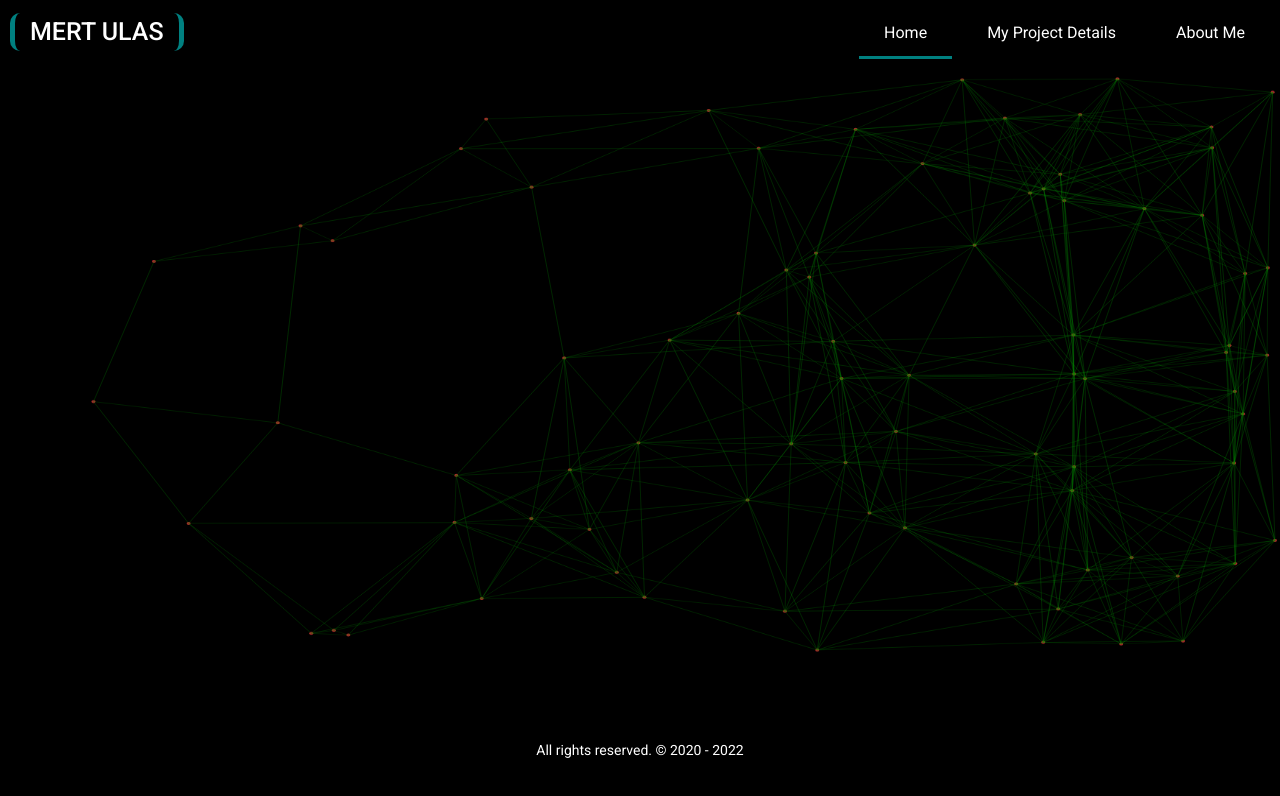
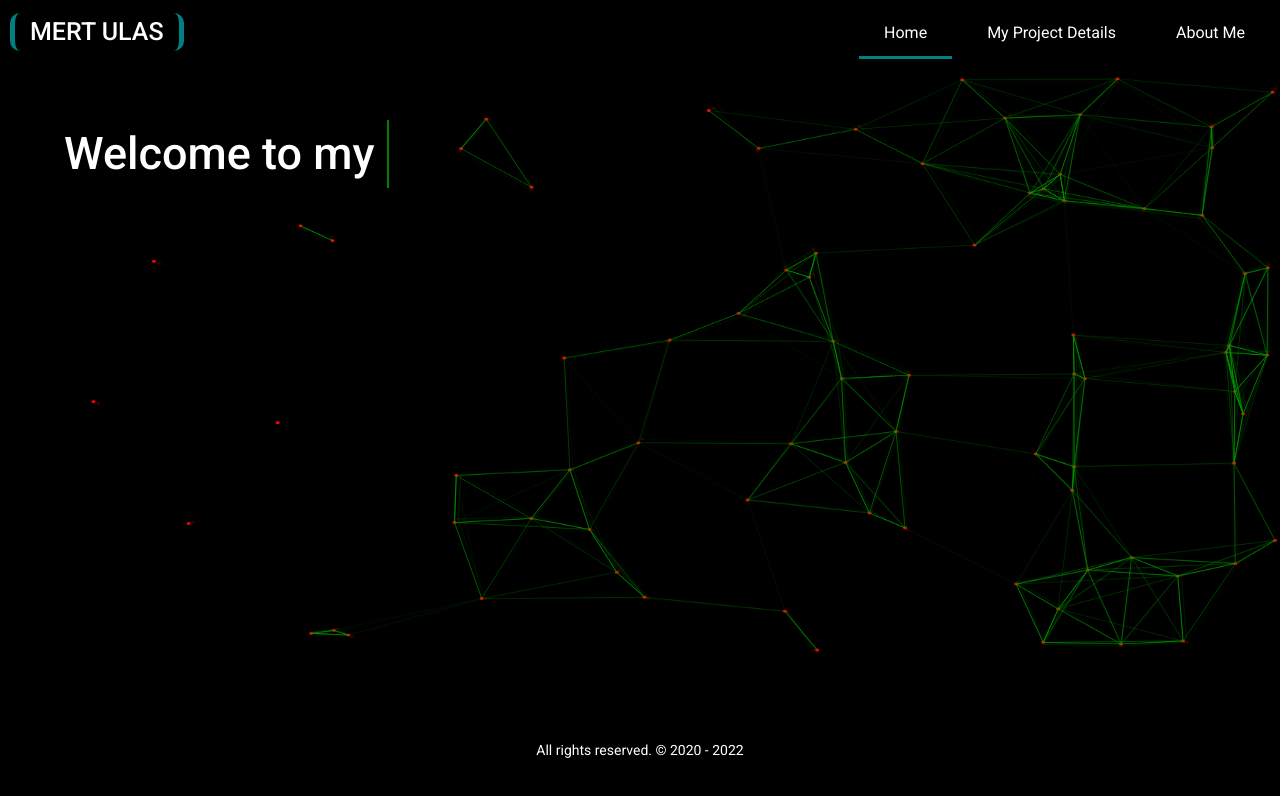
Before and after one commit to MERTULAS/portfolio-project, a Vue app: page / in a window 1280 px wide. Shown: the top 796 px of the page. Built offline with nearby package versions, Linux system fonts and the light colour scheme.

Commit message:
added typing animation for index page todo: improve this.

```diff
--- a/src/components/AnimationBackground.vue
+++ b/src/components/AnimationBackground.vue
@@ -50,6 +50,7 @@ export default {
     pointCount: { type: Number, default: () => 0 },
     size: { type: String, default: () => "full" },
   },
+  name: "AnimationBackground",
   data() {
     return {
       navbarHeight: null,
@@ -63,7 +64,8 @@ export default {
   },
   methods: {
     animationLoop() {
-      this.context.clearRect(0, 0, this.canvasWidth, this.canvasHeight);
+      this.context.fillStyle = "rgba(0, 0, 0, .8)";
+      this.context.fillRect(0, 0, this.canvasWidth, this.canvasHeight);
       for (let point of this.pointList) {
         point.update();
       }
@@ -72,10 +74,10 @@ export default {
         for (let point2 of this.pointList) {
           let manhattanDist =
             Math.abs(point1.x - point2.x) + Math.abs(point1.y - point2.y);
-          if (manhattanDist < 300) {
+          if (manhattanDist < 200) {
             this.context.beginPath();
             this.context.strokeStyle = `rgba(0, 155, 0, ${
-              100 / (1000 - manhattanDist)
+              (200 - manhattanDist) / 200
             })`;
             this.context.moveTo(point1.x, point1.y);
             this.context.lineTo(point2.x, point2.y);
@@ -107,7 +109,7 @@ export default {
         new Point(
           Math.floor(Math.random() * (window.innerWidth - 10)),
           Math.floor(Math.random() * (window.innerHeight - 10)),
-          "brown",
+          "red",
           this
         )
       );
--- a/src/components/Footer.vue
+++ b/src/components/Footer.vue
@@ -18,6 +18,7 @@
 
 <script>
 export default {
+  name: "Footer",
   data() {
     return {
       footerDate: new Date().getFullYear(),
--- a/src/components/Navbar.vue
+++ b/src/components/Navbar.vue
@@ -29,6 +29,7 @@
 
 <script>
 export default {
+  name: "Navbar",
   data() {
     return {
       menuItems: ["Home", "My Project Details", "About Me"],
--- a/src/pages/IndexPage.vue
+++ b/src/pages/IndexPage.vue
@@ -2,7 +2,9 @@
   <div>
     <Navbar />
     <AnimationBackground :pointCount="80" />
-    <div class="index-body"></div>
+    <div class="index-body">
+      <h1>Welcome to my website</h1>
+    </div>
     <Footer />
   </div>
 </template>
@@ -20,26 +22,72 @@ export default {
   },
   name: "IndexPage",
   data() {
-    return {};
+    return {
+      animatedTextBackup: null,
+      textAnimationTimer: null,
+    };
+  },
+  methods: {
+    deleteCharFromLast(text) {
+      return text.slice(0, -1);
+    },
+    appendCharToLast(text) {
+      return text + this.animatedTextBackup[text.length];
+    },
+  },
+  mounted() {
+    let animatedText;
+    [animatedText, this.animatedTextBackup] = Array(2).fill(
+      document.querySelector(".index-body h1").innerText
+    );
+    let textWritingStatus = false;
+    let i = animatedText.length;
+    let iIncrementer = -1;
+    this.textAnimationTimer = setInterval(() => {
+      document.querySelector(".index-body h1").innerText = animatedText;
+      if (i === 0) {
+        textWritingStatus = true;
+        iIncrementer = 1;
+      } else if (i === this.animatedTextBackup.length) {
+        textWritingStatus = false;
+        iIncrementer = -1;
+      }
+      animatedText = textWritingStatus
+        ? this.appendCharToLast(animatedText)
+        : this.deleteCharFromLast(animatedText);
+      i += iIncrementer;
+    }, 100);
+  },
+  destroyed() {
+    clearInterval(this.textAnimationTimer);
   },
 };
 </script>
 
 <!-- Add "scoped" attribute to limit CSS to this component only -->
 <style scoped>
-h1,
-h2 {
-  font-weight: normal;
+.index-body * {
+  color: white;
 }
-ul {
-  list-style-type: none;
-  padding: 0;
+
+.index-body h1 {
+  font-size: 45px;
+  position: relative;
 }
-li {
-  display: inline-block;
-  margin: 0 10px;
+
+.index-body h1::after {
+  content: "";
+  position: absolute;
+  top: 0;
+  right: -15px;
+  height: 100%;
+  width: 2px;
+  background-color: green;
 }
-a {
-  color: #42b983;
+
+.index-body {
+  position: absolute;
+  left: 5vw;
+  top: 15vh;
 }
 </style>
```
